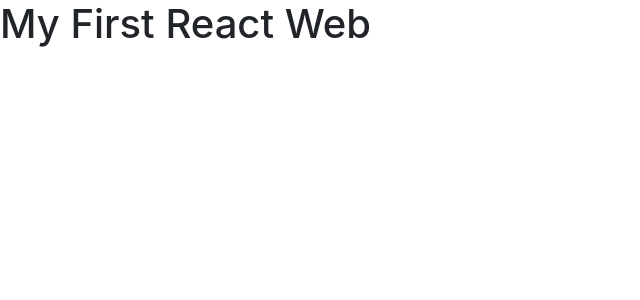
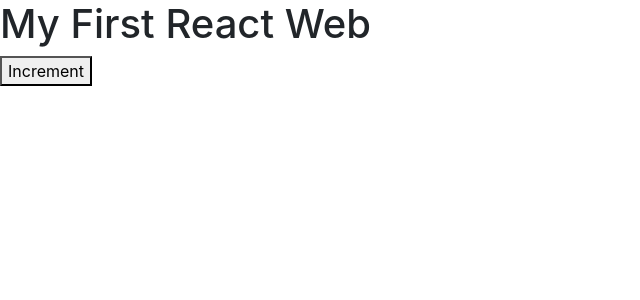
Before and after one commit to rishabh-live/first-react-web, a React (Create React App) app: page / in a window 1280 px wide. Shown: the top 300 px of the page, without its empty margins (0-640 px from the left). Built offline with nearby package versions, Linux system fonts and the light colour scheme.

Commit message:
React.Fragment

```diff
--- a/src/components/counter.jsx
+++ b/src/components/counter.jsx
@@ -3,7 +3,12 @@
 class Counter extends Component {
 
     render() {
-        return <h1>My First React Web</h1>
+        return (
+            <React.Fragment>
+                <h1>My First React Web</h1>
+                <button>Increment</button>
+            </React.Fragment>
+        );
     }
 }
 
```
